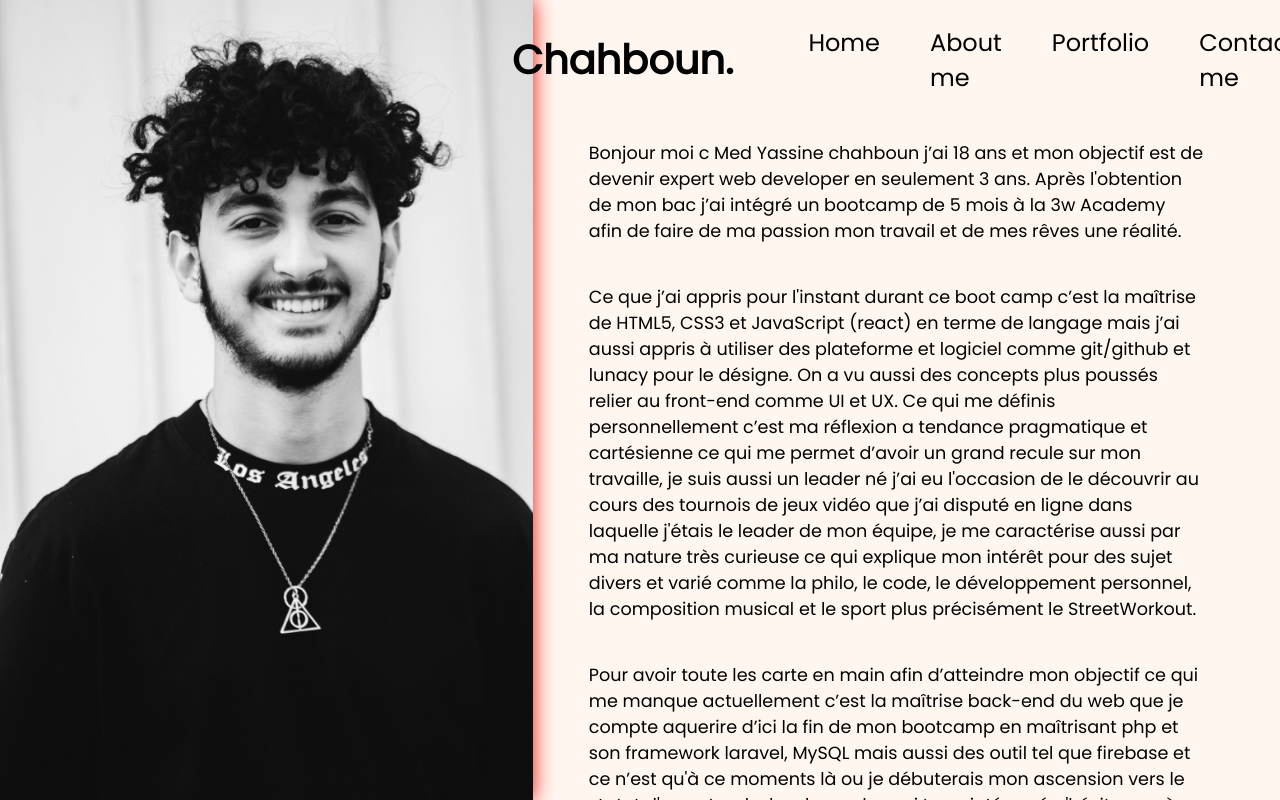
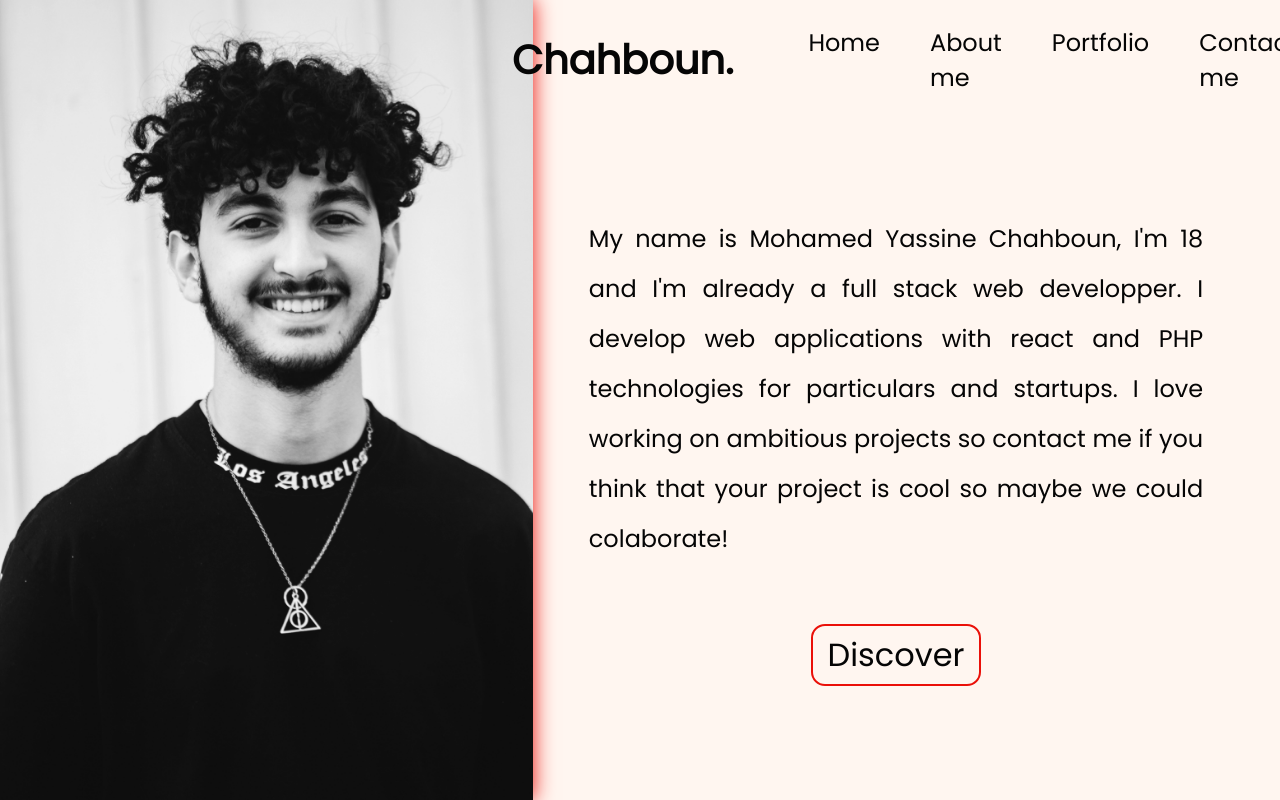
Before and after one commit to Xkaminari/my-cv, a React (Create React App) app: page /AboutMe in a window 1280 px wide. Built offline with nearby package versions, Linux system fonts and the light colour scheme.

Commit message:
update gramar

```diff
--- a/src/AboutMe/AboutMe.css
+++ b/src/AboutMe/AboutMe.css
@@ -27,6 +27,14 @@
     align-items: center;
 }
 
+.Abm-container {
+    height: 80vh;
+    display: flex;
+    flex-direction: column;
+    align-items: center;
+    justify-content: center;
+}
+
 .my-history {
     width: 80%;
     padding: 20px;
@@ -35,7 +43,9 @@
 
 .my-history p {
     margin-bottom: 5vh;
-    font-size: 1.1em;
+    font-size: 1.5em;
+    line-height: 50px;
+    text-align: justify;
 }
 
 .Abm-last-p {
@@ -43,10 +53,7 @@
 }
 
 #Abm-btn {
-    position: inherit;
-    margin-top: 60px;
     text-decoration: none;
-    position: relative;
 }
 
 .Abm-btn-text {
--- a/src/AboutMe/AboutMe.jsx
+++ b/src/AboutMe/AboutMe.jsx
@@ -18,45 +18,17 @@ export default class AboutMe extends Component {
                     </div>
                     <div className="Abm-LeftSide">
                         <Header />
-                        <div className="my-history">
-                            <p>
-                                Bonjour moi c Med Yassine chahboun j’ai 18 ans et mon objectif
-                                est de devenir expert web developer en seulement 3 ans. Après
-                                l'obtention de mon bac j’ai intégré un bootcamp de 5 mois à la
-                                3w Academy afin de faire de ma passion mon travail et de mes
-                                rêves une réalité.
-                            </p>
-                            <p>
-                                Ce que j’ai appris pour l'instant durant ce
-                                boot camp c’est la maîtrise de HTML5, CSS3 et JavaScript (react)
-                                en terme de langage mais j’ai aussi appris à utiliser des
-                                plateforme et logiciel comme git/github et lunacy pour le
-                                désigne. On a vu aussi des concepts plus poussés relier au
-                                front-end comme UI et UX. Ce qui me définis personnellement
-                                c’est ma réflexion a tendance pragmatique et cartésienne ce qui
-                                me permet d’avoir un grand recule sur mon travaille, je suis
-                                aussi un leader né j’ai eu l'occasion de le découvrir au cours
-                                des tournois de jeux vidéo que j’ai disputé en ligne dans
-                                laquelle j'étais le leader de mon équipe, je me caractérise
-                                aussi par ma nature très curieuse ce qui explique mon intérêt
-                                pour des sujet divers et varié comme la philo, le code, le
-                                développement personnel, la composition musical et le sport plus
-                                précisément le StreetWorkout.
-                            </p>
-                            <p className="Abm-last-p">
-                                Pour avoir toute les carte en main
-                                afin d’atteindre mon objectif ce qui me manque actuellement
-                                c’est la maîtrise back-end du web que je compte aquerire d’ici
-                                la fin de mon bootcamp en maîtrisant php et son framework
-                                laravel, MySQL mais aussi des outil tel que firebase et ce n’est
-                                qu'à ce moments là ou je débuterais mon ascension vers le statut
-                                d'expert web developer donc si tu es intéressé n'hésite pas à
-                                jeter un oeuil sur mon portfolio en première ligne de
-                                description et qui sait peut 'être que tu vas être séduit et
-                                donc rejoindre mon aventure.
-                            </p>
+                        <div className="Abm-container">
+                            <div className="my-history">
+                                <p>
+                                    My name is Mohamed Yassine Chahboun, I'm 18 and I'm already a full stack web developper.
+                                    I develop web applications with react and PHP technologies for particulars and startups.
+                                    I love working on ambitious projects so contact me if you think that your project is cool so maybe
+                                    we could colaborate!
+                                </p>
+                            </div>
+                            <Link to="/Portfolio" className="Btn-type1" id="Abm-btn"><span className="Abm-btn-text">Discover</span><div className="Baground-btn"></div></Link>
                         </div>
-                        <Link to="/Portfolio" className="Btn-type1" id="Abm-btn"><span className="Abm-btn-text">Discover</span><div className="Baground-btn"></div></Link>
                     </div>
                 </div>
             </>
--- a/src/ContactMe/ContactForm.jsx
+++ b/src/ContactMe/ContactForm.jsx
@@ -32,7 +32,7 @@ export default class ContactForm extends Component {
         let p = document.querySelector(pId);
         p.style.color = "#FFFFFF";
         p.innerText = "";
-        theInput.style.backgroundColor = "var(--LightWhite)";
+        theInput.style.backgroundColor = "rgba(12,11,11,0.75)";
     }
 
     checkNameValidity(nameInput) {
@@ -100,8 +100,8 @@ export default class ContactForm extends Component {
         <>
         <Toaster/>
         <div className='Contact-me-form'>
-            <h2>Contact Me</h2>
             <form onSubmit={this.submit.bind(this)} >
+                <h2 className='contactMe-tiltle'>Contact Me</h2>
                 <div>
                     <label>Name</label>
                     <input autoComplete='off' value={this.state.name} onChange={this.handleChage.bind(this)} type="text" id="name"></input>
--- a/src/ContactMe/ContactMe.css
+++ b/src/ContactMe/ContactMe.css
@@ -6,13 +6,6 @@
 #root {
     background-color: #fff6f0;
     height: 100vh;
-}
-
-h2 {
-    text-align: center;
-    padding: 30px;
-    font-family: Poppins-bold;
-    font-size: 2em;
 }
 
 .Contact-me-contente {
@@ -25,9 +18,13 @@ h2 {
 .Contact-me-form {
     width: 40vw;
     height: 80vh;
-    background: rgba( 255, 255, 255, 0.10 );
-    backdrop-filter: blur(10px);
-    border-radius: 10px;
+}
+
+.contactMe-tiltle {
+    text-align: center;
+    padding: 30px;
+    font-family: Poppins-regular;
+    font-size: 2em;
 }
 
 form {
@@ -35,7 +32,7 @@ form {
     flex-direction: column;
     justify-content: center;
     align-items: center;
-    height: 80%;
+    height: 90%;
 }
 
 form div {
@@ -57,8 +54,9 @@ input, textarea {
     height: 40px;
     border: none;
     border-radius: 16px;
-    background: rgba( 255, 255, 255, 0.10 );
+    background: rgba(12,11,11,0.75);
     display: block;
+    color: #fff6f0;
 }
 
 textarea {
@@ -66,15 +64,15 @@ textarea {
     height: 100px;
     width: 440px;
     padding: 10px;
-    color: var(--white);
+}
+
+textarea::placeholder {
+    color: #fff6f0;;
 }
 
 .links-section {
     width: 30vw;
     height: 60vh;
-    background: rgba( 255, 255, 255, 0.10 );
-    backdrop-filter: blur(10px);
-    border-radius: 10px;
 }
 
 .links-list {
@@ -101,7 +99,8 @@ textarea {
     width: 60%;
     border-radius: 16px;
     border: none;
-    background: rgba( 255, 255, 255, 0.10 );
+    background: rgba(12,11,11,0.75);
+    color: #fff6f0;
     margin-top: 55px;
     position: static;
     transition: 1s;
--- a/src/ContactMe/ContactMe.jsx
+++ b/src/ContactMe/ContactMe.jsx
@@ -2,17 +2,22 @@ import React, { Component } from 'react'
 import Header from '../Home/LeftSide/Header/Header'
 import ContactForm from './ContactForm'
 import './ContactMe.css'
-import MoreLinks from './MoreLinks'
 
 export default class ContactMe extends Component {
     render() {
         return (
             <div className='Contact-me-content'>
-            <Header/>
-            <div className='Contact-me-contente'>
-                <ContactForm/>
-                <MoreLinks/>
-            </div>
+                <Header/>
+                <div className='Contact-me-contente'>
+                    <ContactForm/>
+                    <div className='links-section'>
+                        <h2 className='contactMe-tiltle'>Some sources that might interest you</h2>
+                        <ul className='links-list'>
+                            <li><i class="fa-brands fa-github"></i><a href="https://github.com/Xkaminari">Xkaminari</a></li>
+                            <li><i class="fa-brands fa-instagram"></i><a href="https://www.instagram.com/med_yassine_chahboun/">med_yassine_chahboun</a></li>
+                            <li><i class="fa-brands fa-linkedin"></i><a href="https://www.linkedin.com/in/med-yassine-chaboun-300603239/">med-yassine-chahboun</a></li>                        </ul>
+                    </div>
+                </div>
             </div>
         )
     }
--- a/src/ContactMe/MoreLinks.jsx
+++ /dev/null
@@ -1,18 +0,0 @@
-import React, { Component } from 'react'
-
-export default class MoreLinks extends Component {
-    render() {
-        return (
-            <div className='links-section'>
-                <h2>Some sources that might interest you</h2>
-                <ul className='links-list'>
-                    <li><i class="fa-brands fa-github"></i><a href="https://github.com/Xkaminari">Xkaminari</a></li>
-                    <li><i class="fa-brands fa-instagram"></i><a href="https://www.instagram.com/med_yassine_chahboun/">med_yassine_chahboun</a></li>
-                    <li><i class="fa-brands fa-linkedin"></i><a href="https://www.linkedin.com/in/med-yassine-chaboun-300603239/">med-yassine-chaboun</a></li>
-                    <li><i class="fa-brands fa-twitter"></i><a href="https://twitter.com/FLkami_">Tweeter</a></li>
-                    <li><i class="fa-brands fa-youtube"></i><a href="https://www.youtube.com/channel/UC9U23xWoAyYMpiL-kBee1eg">FLkami</a></li>
-                </ul>
-            </div>
-        )
-    }
-}
--- a/src/Home/LeftSide/Main/Main.jsx
+++ b/src/Home/LeftSide/Main/Main.jsx
@@ -6,7 +6,7 @@ class Main extends React.Component {
     render() {
         return <main>
             <h1 className="Presentation">I'm Med Yassine chahboun<span className="Presentation-span">Your full-stack Developper</span>
-                <p className="Slogan">And a futur expert</p>
+                <p className="Slogan">And future expert</p>
             </h1>
             <div className="HomeContent">
                 <div className="Teaser">
--- a/src/index.css
+++ b/src/index.css
@@ -23,7 +23,7 @@
 * {
     margin: 0;
     padding: 0;
-    color: #000000;
+    color: #050505;
     font-family: Poppins-regular;
 }
 
@@ -41,7 +41,6 @@ html {
     flex-direction: column;
     height: 100vh;
     background-color: #fff6f0;
-    /* background-color: #000000; */
 }
 
 .LeftSide {
```
Also changed, not shown: src/Portfolio/Portfolio.css (+26 -19 lines), src/Portfolio/Portfolio.jsx (+2 -8 lines), public/Fonts/NeoTech/Neo Tech Italic.ttf (deleted), public/Fonts/NeoTech/Neo Tech.ttf (deleted).
